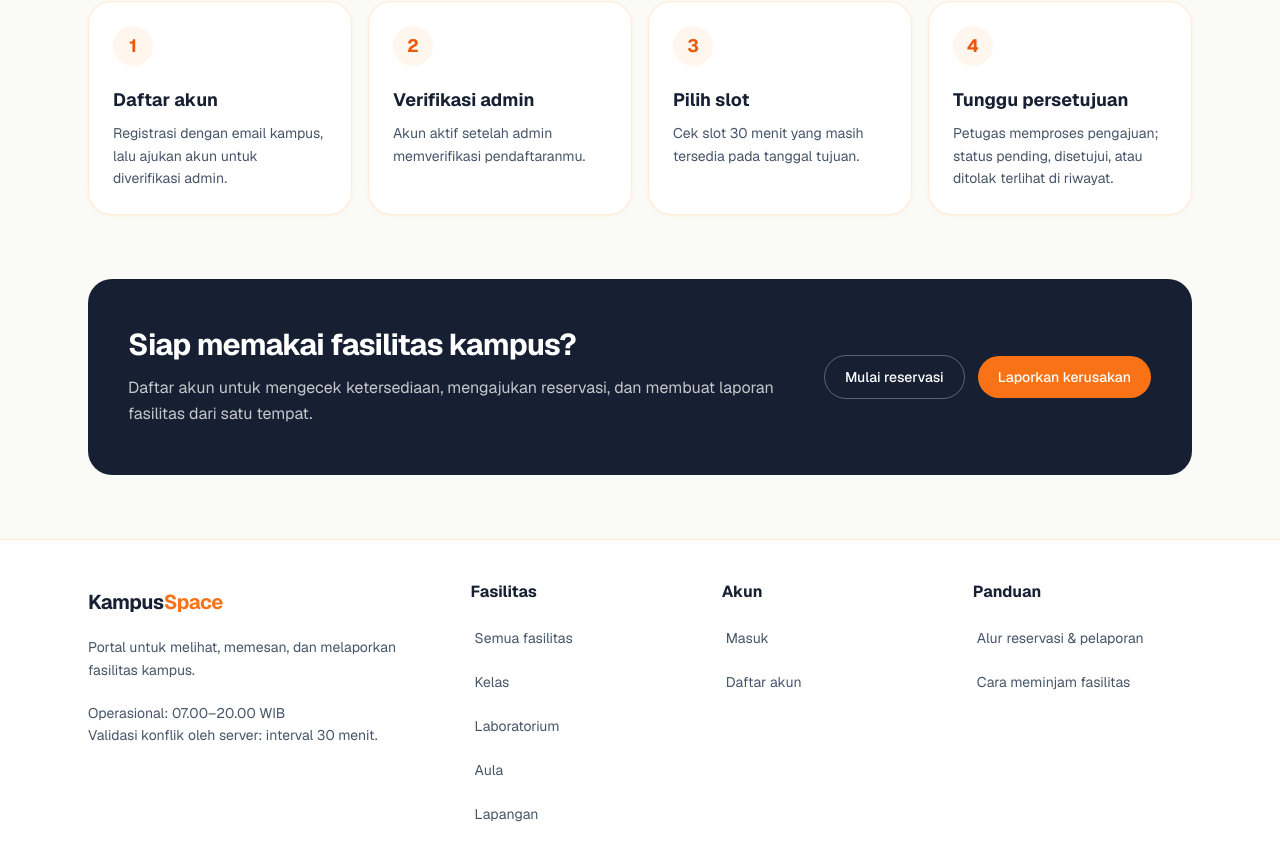
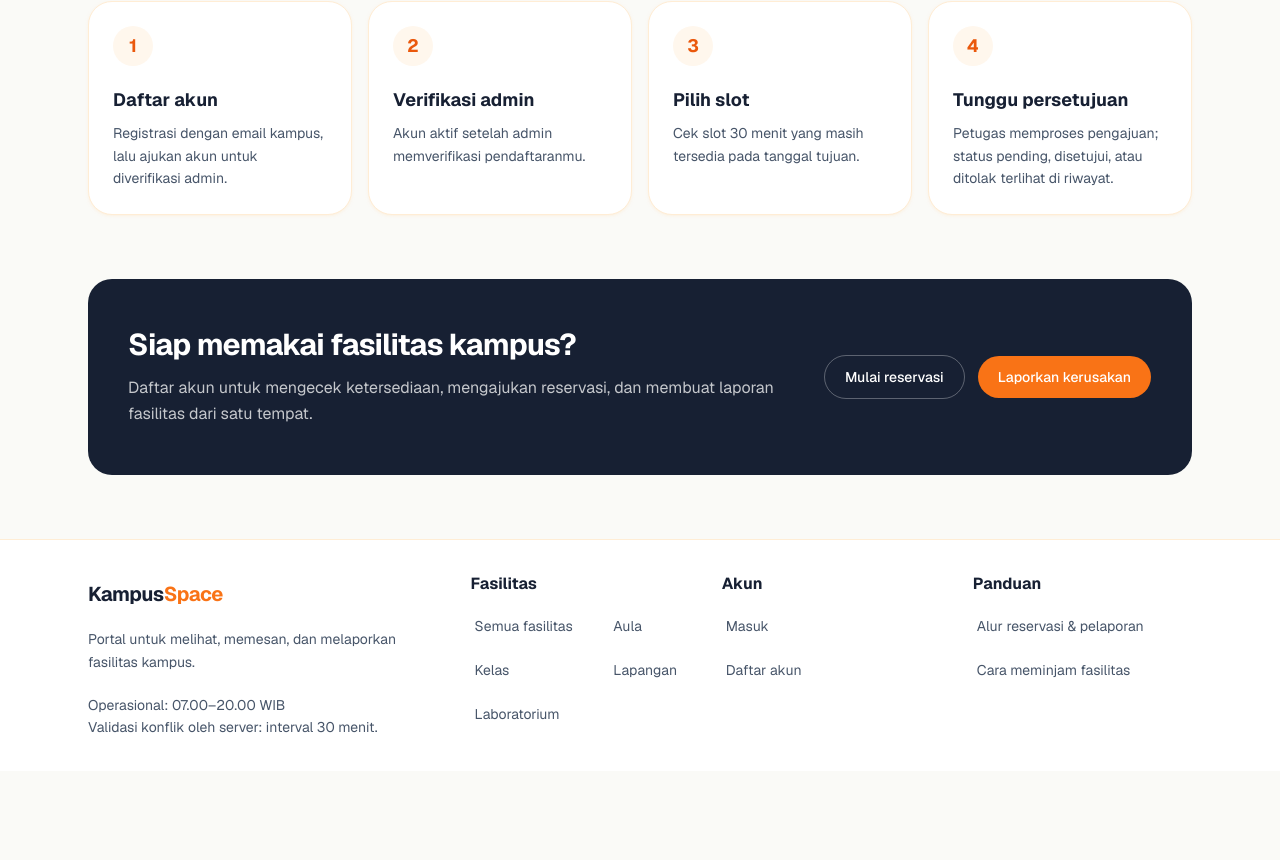
Before and after one commit to AkmalFazli27/campus-facility-system, a Next.js app: page / in a window 1280 px wide. Shown: the part 1780-2640 px from the top of the page. After the commit the page ends 2551 px from the top, so only its background shows below. Built offline with nearby package versions, Linux system fonts and the light colour scheme; no server answers; the database is empty.

Commit message:
style: padatkan kolom fasilitas footer jadi dua kolom

```diff
--- a/components/custom/PublicFooter.tsx
+++ b/components/custom/PublicFooter.tsx
@@ -1,4 +1,5 @@
 import Link from "next/link";
+import { cn } from "@/lib/utils";
 
 const FACILITY_LINKS = [
   { label: "Semua fasilitas", href: "/facilities" },
@@ -20,16 +21,25 @@ const GUIDE_LINKS = [
 
 function FooterLinks({
   links,
+  columns = 1,
 }: {
   links: readonly { label: string; href: string }[];
+  columns?: 1 | 2;
 }) {
   return (
-    <ul className="mt-3 space-y-0 text-sm text-ink-600">
+    <ul
+      className={cn(
+        "mt-2 text-sm text-ink-600",
+        columns === 2
+          ? "grid grid-flow-col grid-rows-3 gap-x-6"
+          : "flex flex-col"
+      )}
+    >
       {links.map((link) => (
         <li key={link.href}>
           <Link
             href={link.href}
-            className="inline-flex min-h-11 items-center rounded-md px-1 hover:text-brand-600 focus-visible:ring-2 focus-visible:ring-brand-500 focus-visible:outline-none"
+            className="inline-flex min-h-11 items-center rounded-md px-1 whitespace-nowrap hover:text-brand-600 focus-visible:ring-2 focus-visible:ring-brand-500 focus-visible:outline-none"
           >
             {link.label}
           </Link>
@@ -42,7 +52,7 @@ function FooterLinks({
 export default function PublicFooter() {
   return (
     <footer className="border-t border-brand-100 bg-white">
-      <div className="mx-auto grid w-full max-w-6xl gap-8 px-6 py-8 sm:grid-cols-2 sm:py-10 lg:grid-cols-[1.6fr_1fr_1fr_1fr]">
+      <div className="mx-auto grid w-full max-w-6xl gap-8 px-6 py-8 sm:grid-cols-2 lg:grid-cols-[1.6fr_1fr_1fr_1fr]">
         <div>
           <Link
             href="/"
@@ -64,7 +74,7 @@ export default function PublicFooter() {
           <h2 id="footer-facilities-heading" className="font-bold text-ink-950">
             Fasilitas
           </h2>
-          <FooterLinks links={FACILITY_LINKS} />
+          <FooterLinks links={FACILITY_LINKS} columns={2} />
         </nav>
 
         <nav aria-labelledby="footer-account-heading">
```
